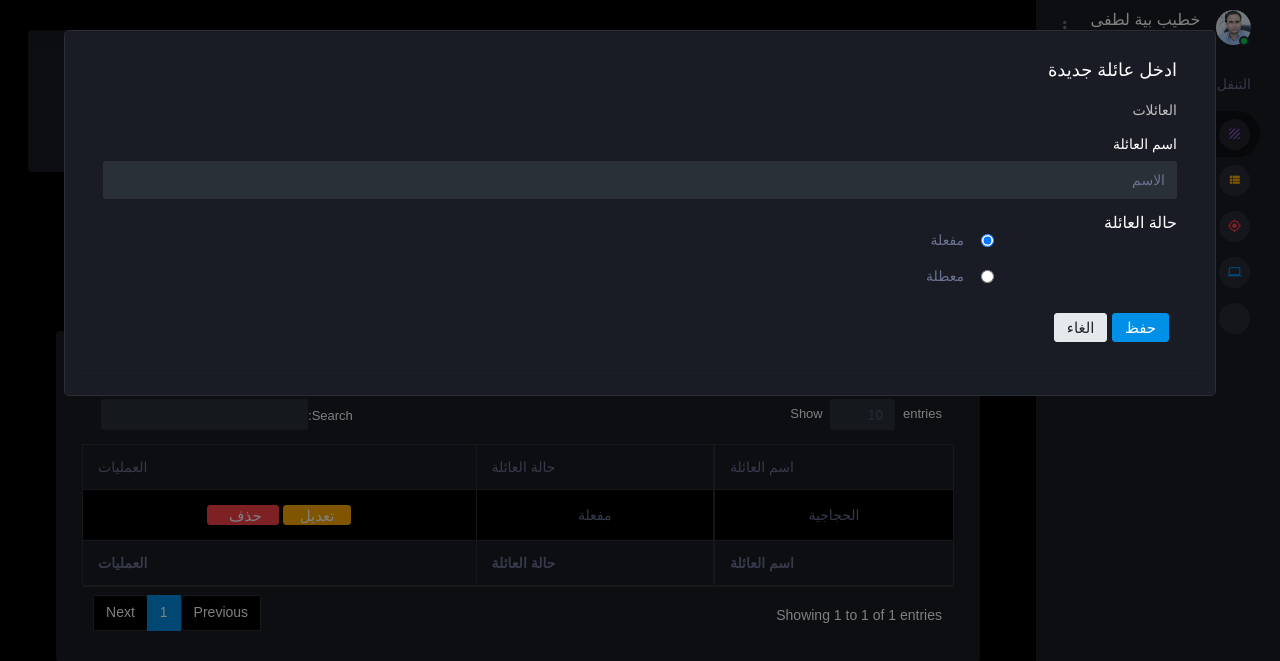
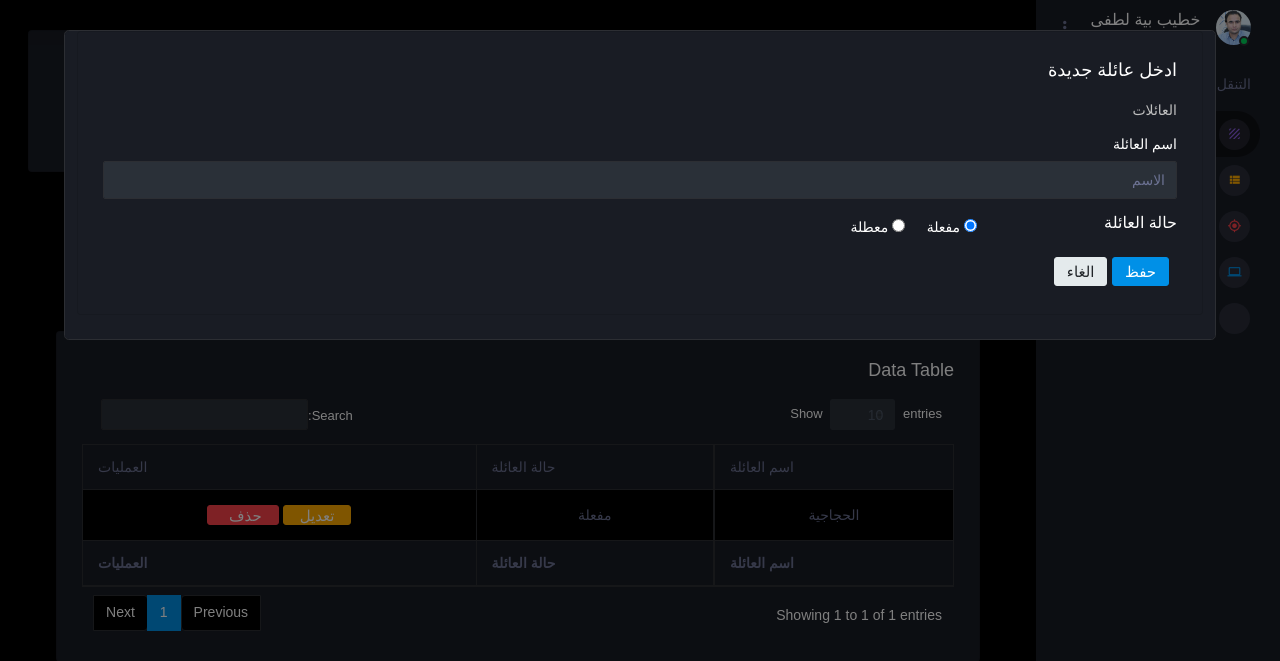
Before and after one commit to MoustafaSaied93-Elbaskbox/Box, a PHP site: page /Families.php in a window 1280 px wide, after a click on "إضافة عائلة جديدة". Shown: the part 70-731 px from the top of the page. Run offline with PHP 8.4, Linux system fonts and the light colour scheme; some libraries are stand-ins or nearby versions; some web fonts are replaced.

Commit message:
Update Families.php

```diff
--- a/Families.php
+++ b/Families.php
@@ -124,26 +124,28 @@ include('inc/header.php');
                                     <label for="exampleInputName1">اسم العائلة</label>
                                     <input type="text" class="form-control" id="exampleInputName1" placeholder="الاسم">
                                   </div>
-                                  <fieldset class="form-group">
+
+  <fieldset class="form-group">
     <div class="row">
       <legend class="col-form-label col-sm-2 pt-0">حالة العائلة</legend>
-      <div class="col-sm-10">
-        <div class="form-check">
-          <input class="form-check-input" type="radio" name="gridRadios" id="gridRadios1" value="option1" checked>
-          <label class="form-check-label" for="gridRadios1">
-            مفعلة
-          </label>
-        </div>
-        <div class="form-check">
-          <input class="form-check-input" type="radio" name="gridRadios" id="gridRadios2" value="option2">
-          <label class="form-check-label" for="gridRadios2">
-            معطلة
-          </label>
-        </div>
+      <div class="col-sm-8">
+        <div class="form-check-inline">
+              <label class="form-check-label" for="radio1">
+                <input type="radio" class="form-check-input" id="radio1" name="optradio" value="option1" checked> مفعلة
+              </label>
+            </div>
+            <div class="form-check-inline">
+              <label class="form-check-label" for="radio2">
+                <input type="radio" class="form-check-input" id="radio2" name="optradio" value="option2"> معطلة
+              </label>
+            </div>
 
       </div>
     </div>
   </fieldset>
+
+
+
                                   <button type="submit" class="btn btn-primary mr-2">حفظ</button>
                                   <button  class="btn btn-secondary" data-dismiss="modal">الغاء</button>
                                 </form>
```
